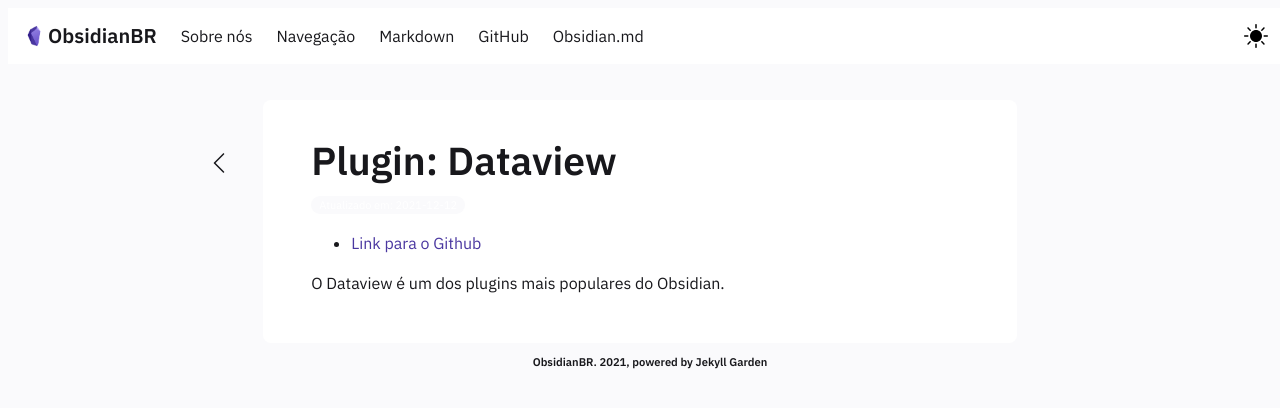
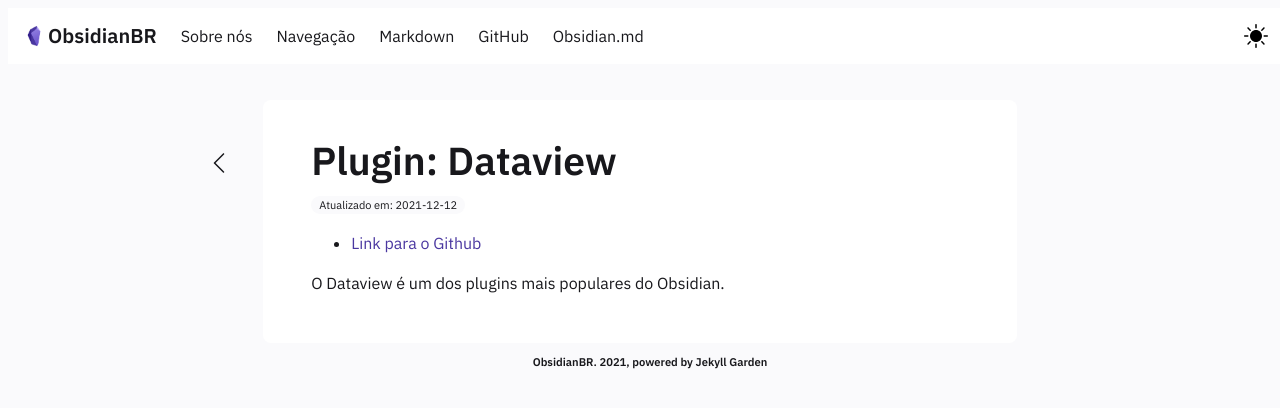
Before and after one commit to obsidianbr/obsidianbr.github.io, a Jekyll site: the page built from _notes/Public/plugin-dataview.md, in a window 1280 px wide. Shown: the top 408 px of the page. Built offline with Jekyll 4.4.1, drawn with Linux system fonts in a browser that asks for light colours.

Commit message:
Update style.css

```diff
--- a/assets/css/style.css
+++ b/assets/css/style.css
@@ -380,7 +380,21 @@ hr {
 .datepill {
   background-color: var(--bg-sub);
   border: none;
-  color: white;
+  color: var(--text-main);
+  font-size: 11px;
+  padding: 1px 8px;
+  text-align: center;
+  text-decoration: none;
+  display: inline-block;
+  margin: 0px 0px;
+  cursor: pointer;
+  border-radius: 14px;
+}
+
+.tagpill {
+  background-color: var(--bg-sub);
+  border: none;
+  color: var(--link);
   font-size: 11px;
   padding: 1px 8px;
   text-align: center;
```
